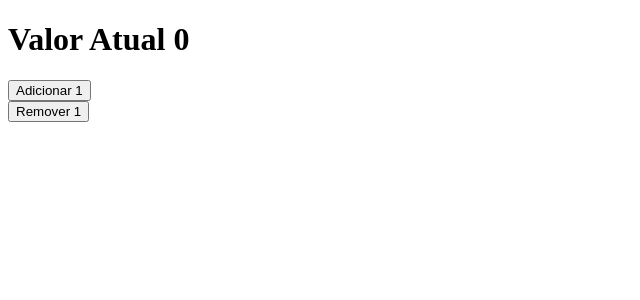
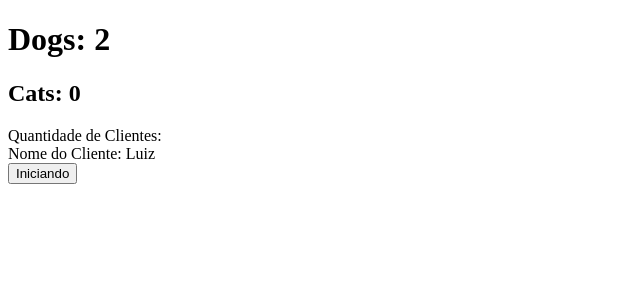
Before and after one commit to LuizCarlosVilela/advanced-react, a React (Create React App) app: page / in a window 1280 px wide. Shown: the top 300 px of the page, without its empty margins (0-640 px from the left). Built offline with nearby package versions, Linux system fonts and the light colour scheme.

Commit message:
Fazendo uso do propTypes para fazer verificações de tipos entre os components

```diff
--- a/src/App.js
+++ b/src/App.js
@@ -1,37 +1,19 @@
-import React, { Component } from 'react';
+import React from 'react';
 
-import Counter from './Counter';
+import PetShop from './PetShop';
 
-const Buttons = ({ increment, decrement, count }) => (
-  <div>
-    <h1>Valor Atual {count} </h1>
+export default function App(){
 
-    <div>
-      <button onClick={increment}> Adicionar 1 </button>
-    </div>
-    <div>
-      <button onClick={decrement}> Remover 1 </button>
-    </div>
-
-  </div>
-)
-
-class App extends Component {
-  render() {
+    const handleClick = () => {
+        console.log('Iniciando banco...')
+    }
     return (
-      <div>
-        <Counter render={({increment, decrement, count}) => (
-          <Buttons
-            increment={increment}
-            decrement={decrement}
-            count={count}
-          />
-        )}>
-
-        </Counter>
-      </div>
+        <div>
+            <PetShop
+                dogs={2}
+                customerName={'Luiz'}
+                onClick={handleClick}
+            />
+        </div>
     )
-  }
 }
-
-export default App;
--- /dev/null
+++ b/src/PetShop.js
@@ -0,0 +1,39 @@
+import React from 'react';
+import PropTypes from 'prop-types';
+
+function PetShop(props) {
+
+    const {dogs, cats, customers, customerName, onClick } = props;
+    return (
+        <div>
+            <h1>Dogs: {dogs}</h1>
+            <h2>Cats: {cats}</h2>
+
+            <div>
+                Quantidade de Clientes: {customers}
+            </div>
+            <div>
+                Nome do Cliente: {customerName}
+            </div>
+
+            <button onClick={onClick}>Iniciando</button>
+        </div>
+
+    )
+}
+
+PetShop.defaultProps = {
+    cats: 0,
+    customers:[]
+}
+
+PetShop.propTypes = {
+    dogs: PropTypes.number.isRequired,
+    cats: PropTypes.number,
+    customers: PropTypes.array,
+    customerName: PropTypes.string.isRequired,
+    onClick: PropTypes.func.isRequired,
+    status: PropTypes.oneOf(["Completed", "Disabled"])
+}
+
+export default PetShop;
```
Also changed, not shown: src/RenderProps/App.js (added, +37 -0 lines), src/RenderProps/Counter.js (renamed from src/Counter.js).
